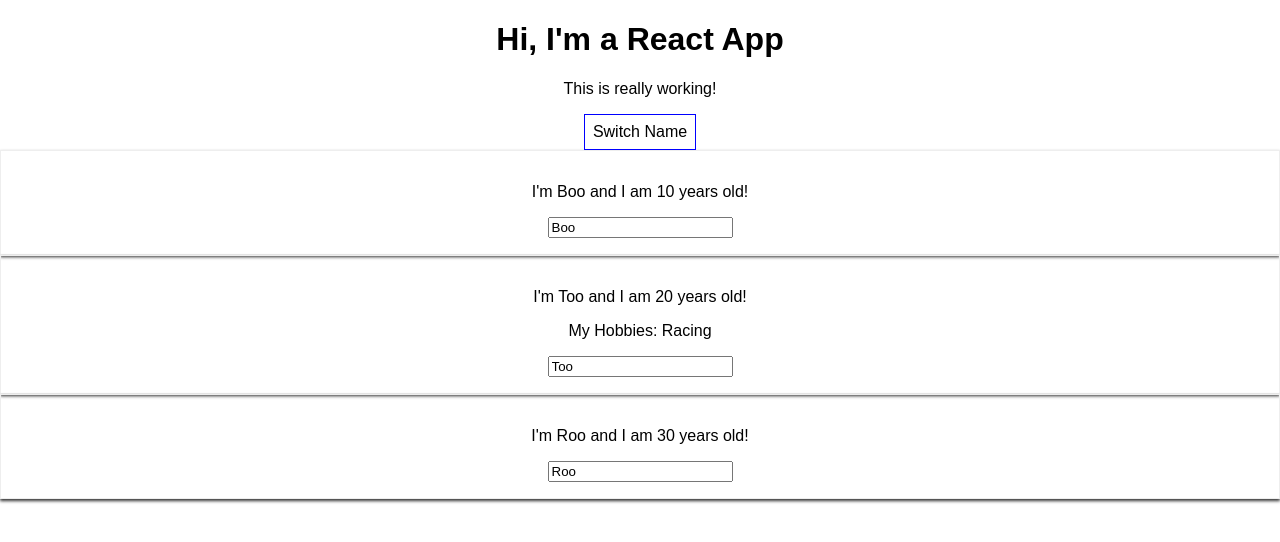
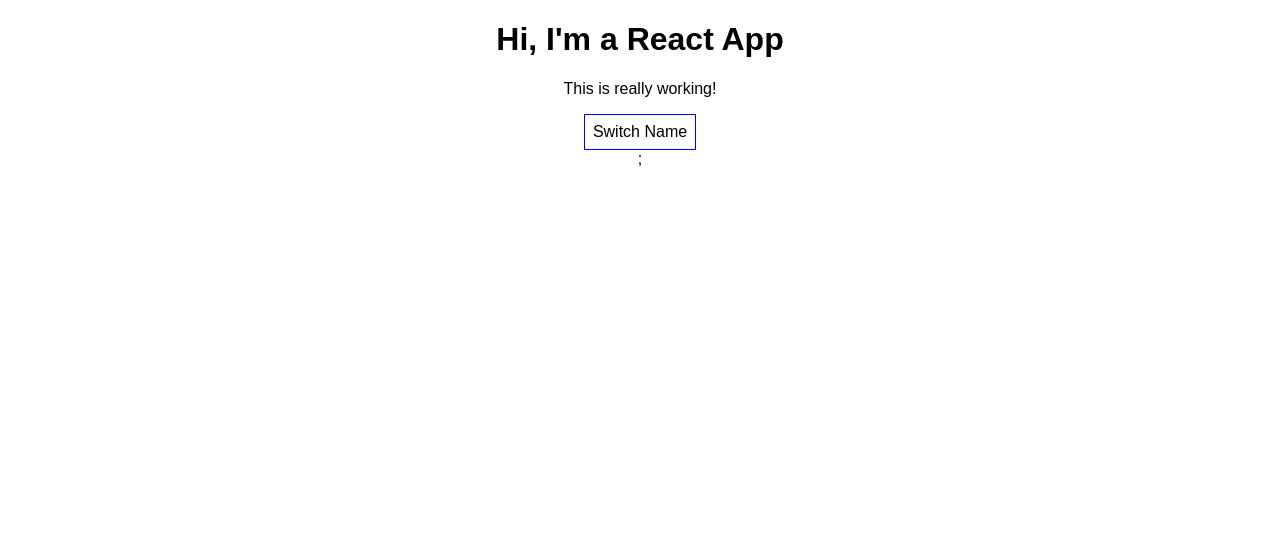
Before and after one commit to Holtek/React-Course, a React (Create React App) app in the folder module-1/my-app/: page / in a window 1280 px wide. Shown: the top 542 px of the page. Built offline with nearby package versions, Linux system fonts and the light colour scheme.

Commit message:
lists in react

```diff
--- a/module-1/my-app/src/App.js
+++ b/module-1/my-app/src/App.js
@@ -6,27 +6,38 @@ import person from "./Person/Person";
 class App extends Component {
   state = {
     persons: [
-      { name: "Boo", age: 10 },
-      { name: "Too", age: 20 },
-      { name: "Roo", age: 30 }
+      { id: "ddas", name: "Boo", age: 10 },
+      { id: "bcds", name: "Too", age: 20 },
+      { id: "ngtd", name: "Roo", age: 30 }
     ],
     otherState: "some other value",
     showPersons: true
   };
 
-  switchNameHandler = newName => {
-    // console.log("was clicked");
-    // Don't do this : this.state.persons[0].name = "Booooroo";
-    this.setState({
-      persons: [
-        { name: newName, age: 10 },
-        { name: "Toobee", age: 20 },
-        { name: "Rootee", age: 30 }
-      ]
+  // switchNameHandler = newName => {
+  //   // console.log("was clicked");
+  //   // Don't do this : this.state.persons[0].name = "Booooroo";
+  //   this.setState({
+  //     persons: [
+  //       { name: newName, age: 10 },
+  //       { name: "Toobee", age: 20 },
+  //       { name: "Rootee", age: 30 }
+  //     ]
+  //   });
+  // };
+
+  nameChangedHandler = (event, id) => {
+    const personIndex = this.state.persons.find(p => {
+      return p.id === id;
     });
-  };
+    const person = {
+      ...this.state.persons[personIndex]
+    };
 
-  nameChangedHandler = event => {
+    person.name = event.target.value;
+
+    const persons = [...this.state.persons];
+    persons[personIndex] = person;
     this.setState({
       persons: [
         { name: "Boo", age: 10 },
@@ -35,6 +46,13 @@ class App extends Component {
       ]
     });
   };
+
+  deletePersonHandler = personIndex => {
+    const persons = this.state.persons.slice();
+    persons.splice(personIndex, 1);
+    this.setState({ persons: persons });
+  };
+
   togglePersonsHandler = () => {
     const doesShow = this.state.showPersons;
     this.setState({ showPersons: !doesShow });
@@ -51,22 +69,18 @@ class App extends Component {
     if (this.state.showPersons) {
       persons = (
         <div>
-          <Person
-            name={this.state.persons[0].name}
-            age={this.state.persons[0].age}
-          />
-          <Person
-            name={this.state.persons[1].name}
-            age={this.state.persons[1].age}
-            click={this.switchNameHandler.bind(this, "boo")}
-            changed={this.nameChangedHandler}
-          >
-            My Hobbies: Racing
-          </Person>
-          <Person
-            name={this.state.persons[2].name}
-            age={this.state.persons[2].age}
-          />
+          {this.state.persons.map((person, index) => {
+            return (
+              <Person
+                click={this.deletePersonHandler(index)}
+                name={person.name}
+                age={person.age}
+                key={person.id}
+                changed={event => this.nameChangedHandler(event, person.id)}
+              />
+            );
+          })}
+          ;
         </div>
       );
     }
```
